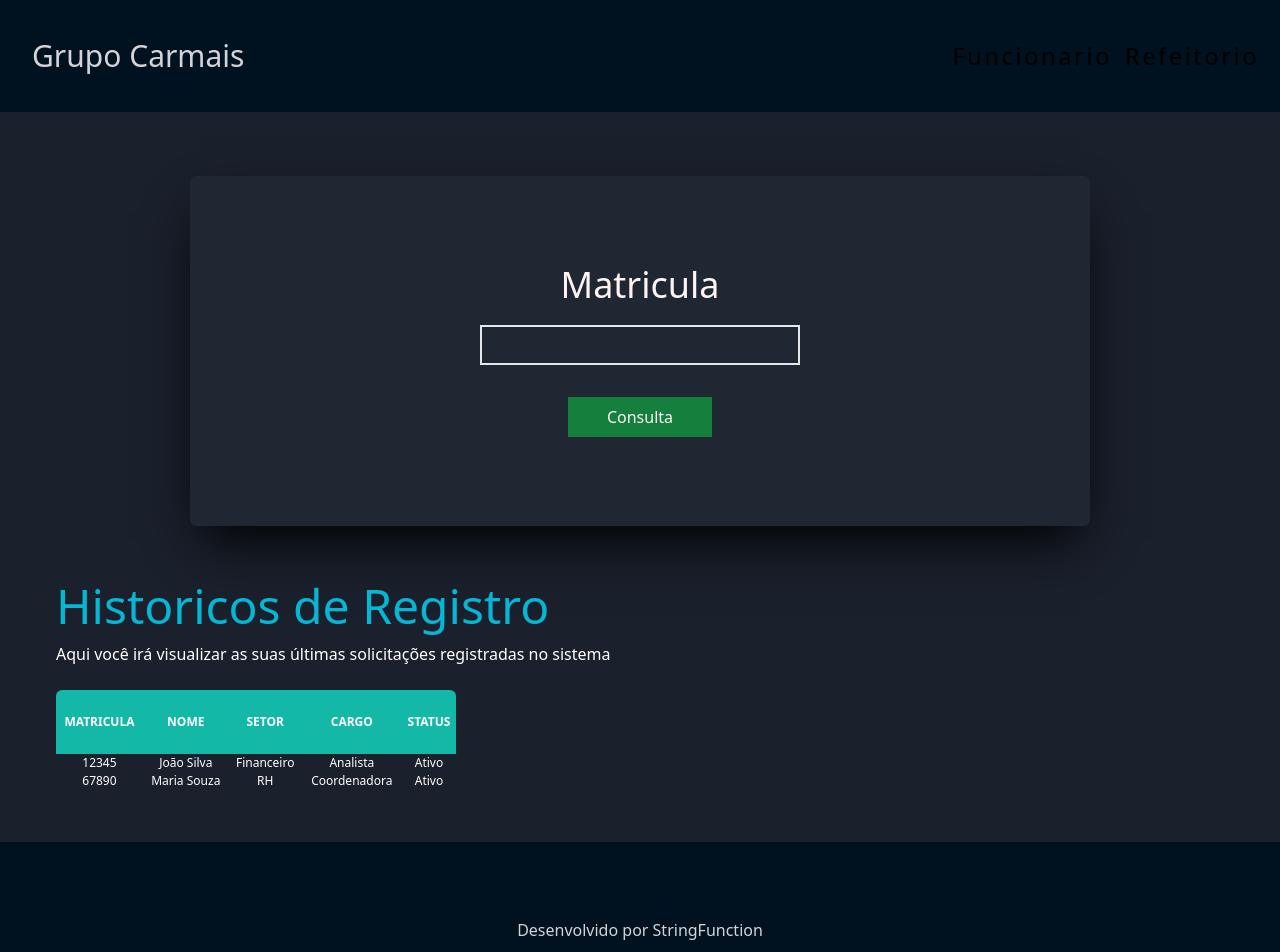
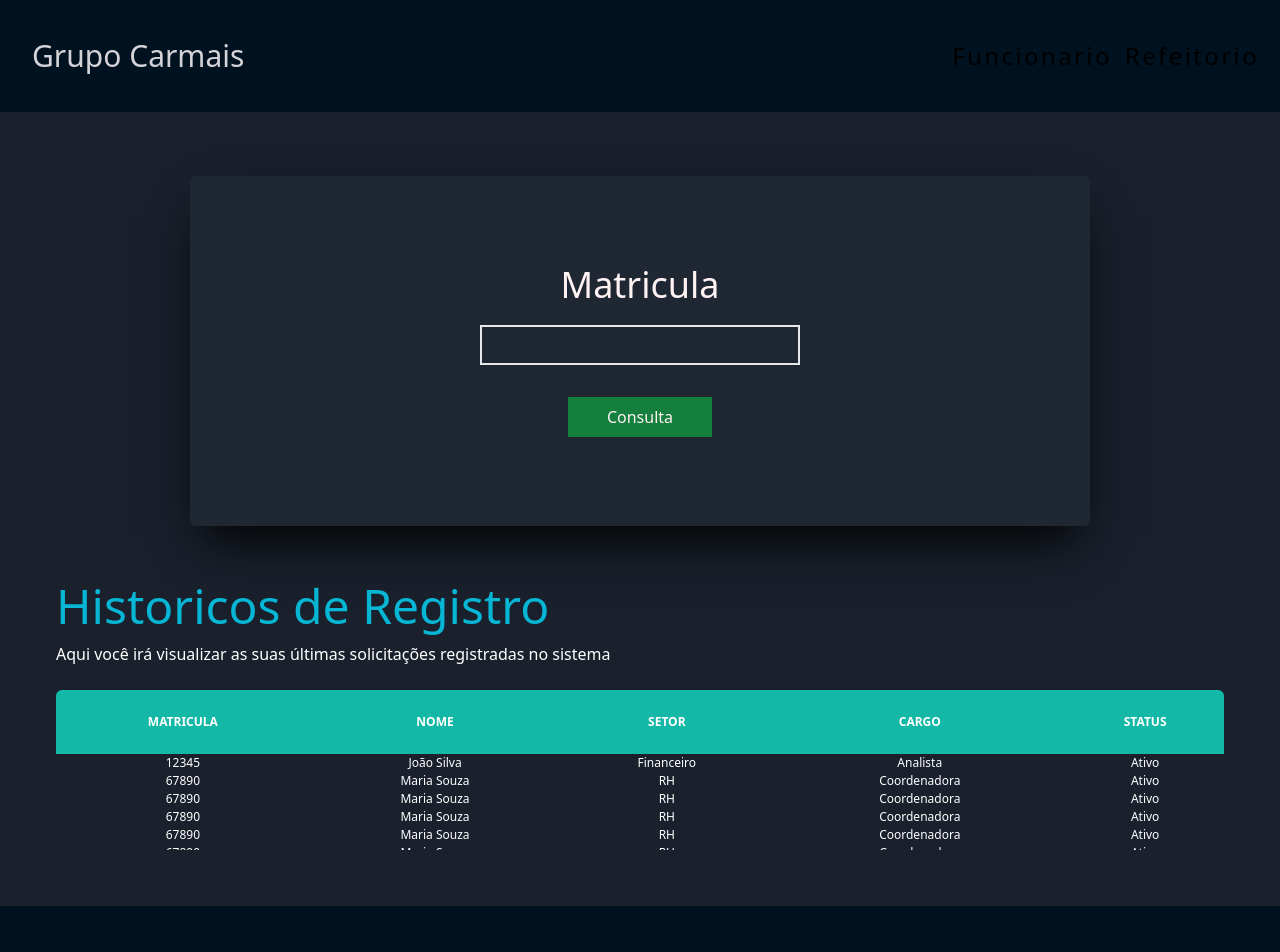
Before and after one commit to StringFunction/RESISTRO_REFEITORIO, a React (Vite) app: page /Refeitorio in a window 1280 px wide. Shown: the top 952 px of the page. Built offline with nearby package versions, Linux system fonts and the light colour scheme.

Commit message:
alterando resposividade da taela

```diff
--- a/src/pages/componentes/table.jsx
+++ b/src/pages/componentes/table.jsx
@@ -7,7 +7,7 @@ function table(){
                 <p className="text-white">Aqui você irá visualizar as suas últimas solicitações registradas no sistema</p>
             </div>
 
-        <div className="overflow-auto md:h-24 rounded-t-md w-[400px]">
+        <div className="overflow-auto md:h-40 md:w-full rounded-t-md w-full h-28">
         <table className=" md:w-full rounded-t-md  text-center text-white w-auto text-xs ">
             <thead className="text-white bg-teal-500 rounded-t-md h-16 sticky top-0">
                 <tr>
@@ -61,6 +61,34 @@ function table(){
                 <td >Coordenadora</td>
                 <td >Ativo</td>
                 </tr>
+                <tr>
+                <td >67890</td>
+                <td >Maria Souza</td>
+                <td >RH</td>
+                <td >Coordenadora</td>
+                <td >Ativo</td>
+                </tr>
+                <tr>
+                <td >67890</td>
+                <td >Maria Souza</td>
+                <td >RH</td>
+                <td >Coordenadora</td>
+                <td >Ativo</td>
+                </tr>
+                <tr>
+                <td >67890</td>
+                <td >Maria Souza</td>
+                <td >RH</td>
+                <td >Coordenadora</td>
+                <td >Ativo</td>
+                </tr>
+                <tr>
+                <td >67890</td>
+                <td >Maria Souza</td>
+                <td >RH</td>
+                <td >Coordenadora</td>
+                <td >Ativo</td>
+                </tr>
 
             </tbody>
         </table>
```
